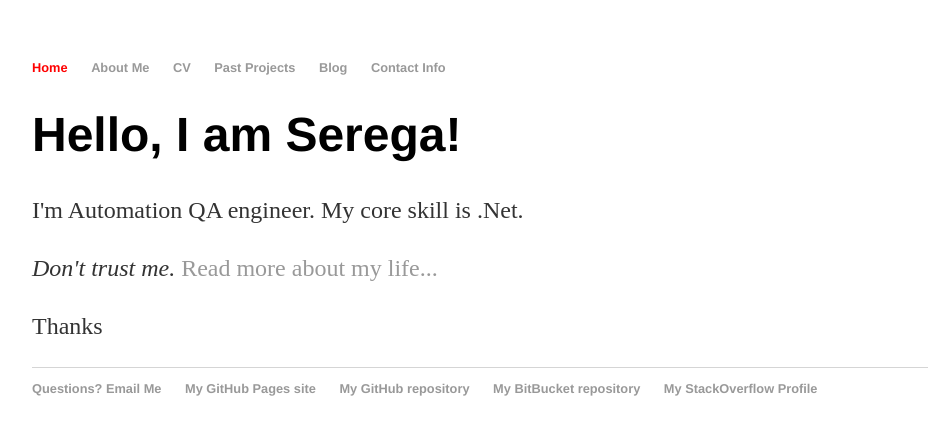
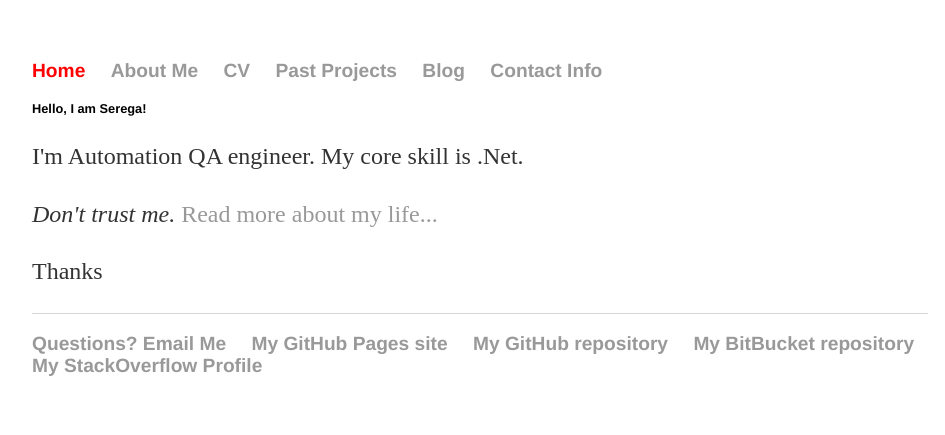
Before and after one commit to SeregaVRS/SeregaVRS.github.io, a Jekyll site: the page built from index.html, in a window 1280 px wide. Shown: the top 435 px of the page, without its empty margins (160-1105 px from the left). Built offline with Jekyll 4.4.1, drawn with Linux system fonts in a browser that asks for light colours.

Commit message:
update fonts

```diff
--- a/css/main.css
+++ b/css/main.css
@@ -7,7 +7,7 @@ nav ul, footer ul {
     padding: 0px;
     list-style: none;
     font-weight: bold;
-    font-size: 1vw;
+    font-size: 1.5vw;
     color: #7FFF00;
 }
 nav ul li, footer ul li {
@@ -22,7 +22,7 @@ a:hover {
     text-decoration: underline;
 }
 h1 {
-    font-size: 3em;
+    font-size: 1vw;
     font-family:'Helvetica', 'Arial', 'Sans-Serif';
 }
 p {
```
